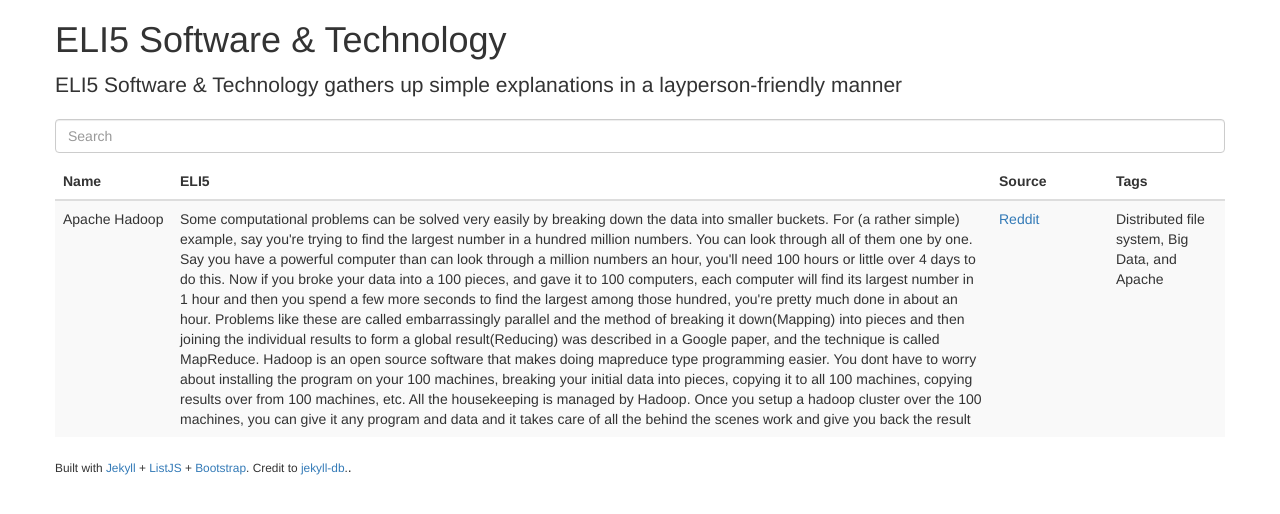
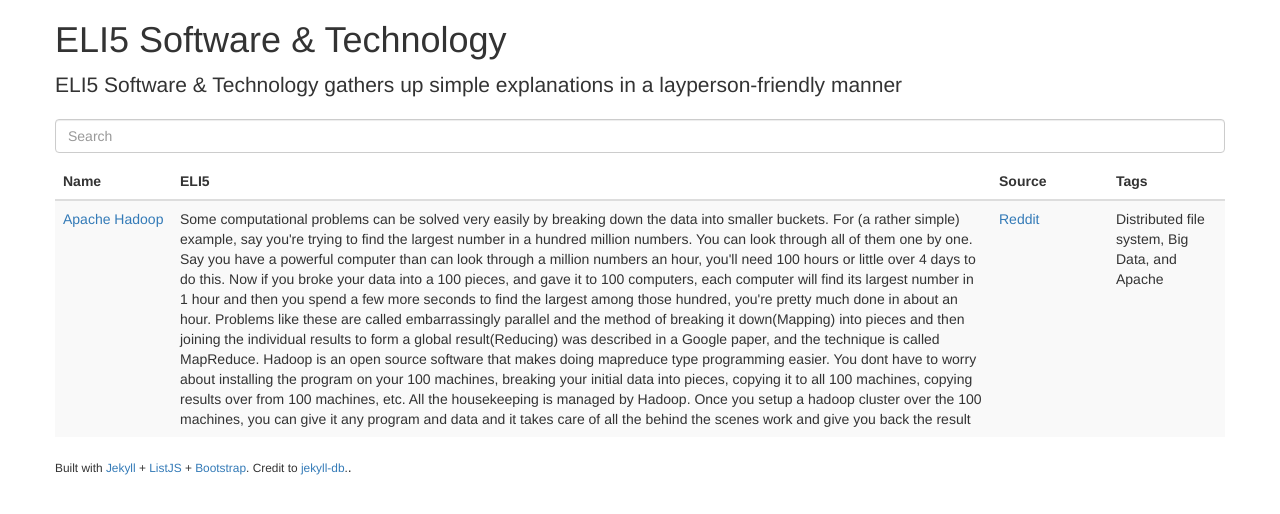
Before and after one commit to mainstringargs/ELI5-Software-Technology, a Jekyll site: the page built from index.html, in a window 1280 px wide. Shown: the top 514 px of the page. Built offline with Jekyll 4.4.1, drawn with Linux system fonts in a browser that asks for light colours; nearby versions of some CDN libraries.

Commit message:
Update interactive-table.html

```diff
--- a/_includes/interactive-table.html
+++ b/_includes/interactive-table.html
@@ -18,9 +18,9 @@
 	<tbody class="list">
 	{% for post in site.posts %}
 		<tr>
-			<td class="name">{{ post.name }}</td>
+			<td class="name"><a target="_blank" href="{{post.website}}">{{ post.name }}</a></td>
 			<td class="description">{{ post.description }}</td>
-			<td class="source"><a href="{{ post.source }}">Reddit</a></td>
+			<td class="source"><a target="_blank" href="{{ post.source }}">Reddit</a></td>
 			<td class="tags">{{ post.tags | array_to_sentence_string }}</td>
 		</tr>
 	{% endfor %}
```
